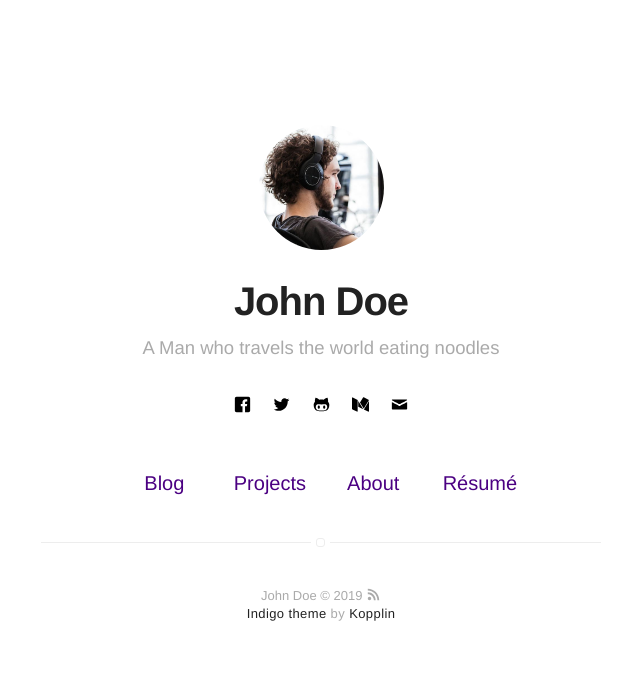
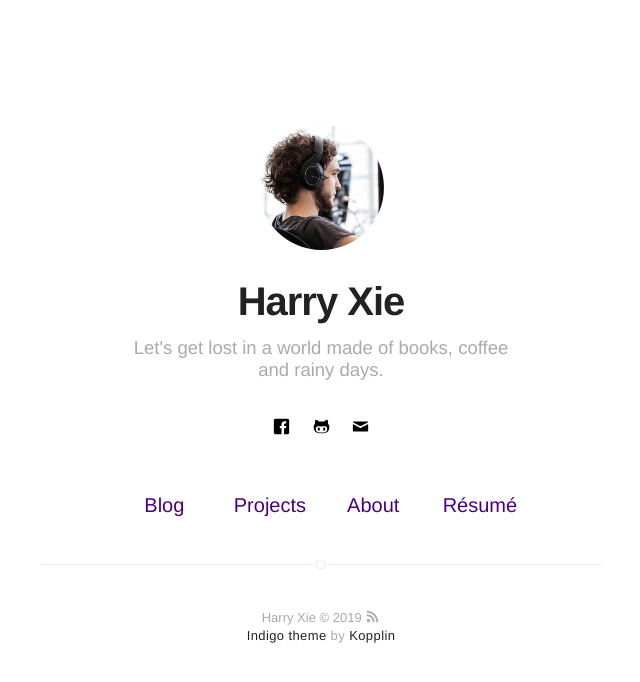
Before and after one commit to hyspacex/hyspacex.github.io, a Jekyll site: the page built from index.html, in a window 1280 px wide. Shown: the top 682 px of the page, without its empty margins (319-959 px from the left). Built offline with Jekyll 4.4.1, drawn with Linux system fonts in a browser that asks for light colours.

Commit message:
Update _config.yml
update homepage

```diff
--- a/_config.yml
+++ b/_config.yml
@@ -1,6 +1,6 @@
 # main text of home
-name: John Doe
-bio: A Man who travels the world eating noodles
+name: Harry Xie
+bio: Let's get lost in a world made of books, coffee and rainy days.
 
 # twitter summary info
 description: A blog about technology and stuff related
@@ -14,9 +14,9 @@ picture: assets/images/profile.jpg
 # and specify source (external or local).
 resume: true
 resume-external: true
-resume-url: https://google.com/?q=my+resume
+resume-url: assets/resume/hxie_resume.pdf
 
-url: https://koppl.in/indigo
+url: https://hyspacex.github.io/
 # your url: http://USERNAME.github.io
 
 permalink: /:title/
@@ -34,38 +34,33 @@ disqus:
   categories: [blog, project] # only show disqus for posts that have these categories
 
 # if you don't have any of social below, comment the line
-facebook: myfacebook
-twitter: mytwitter
+facebook: https://www.facebook.com/hyspaceX
+# twitter: mytwitter
 # google: mygoogle
 # instagram: myinstagram
 # pinterest: mypinterest
 # linkedin: mylinkedin
 # youtube: myyoutube
 # spotify: myspotify
-github: mygithub
+github: https://github.com/hyspacex
 # gitlab: mygitlab
 # lastfm: mylastfm
 # stackoverflow: 7044681/mystackoverflow
 # quora: userquora
 # reddit: username
-medium: medium
+# medium: medium
 # vimeo: myvimeo
 # lanyrd: mylanyrd
-email: myemail@gmail.com
+email: hxie5[at]uw.edu
 
 authors:
-    johndoe:
-        name: John Doe
-        bio: A Man who travels the world eating noodles
+    hxie:
+        name: Harry Xie
+        bio: Let's get lost in a world made of books, coffee and rainy days.
         external-image: false
         picture: assets/images/profile.jpg
-        twitter: johndoe
-    jamesfoster:
-        name: James Foster
-        bio: A Man who develops software with coffee
-        external-image: false
-        picture: assets/images/james.jpg
-        twitter: jamesfoster
+        # twitter: johndoe
+
 
 # do you want a larger site? change the option below
 # options: [normal, large] | default: normal
```
